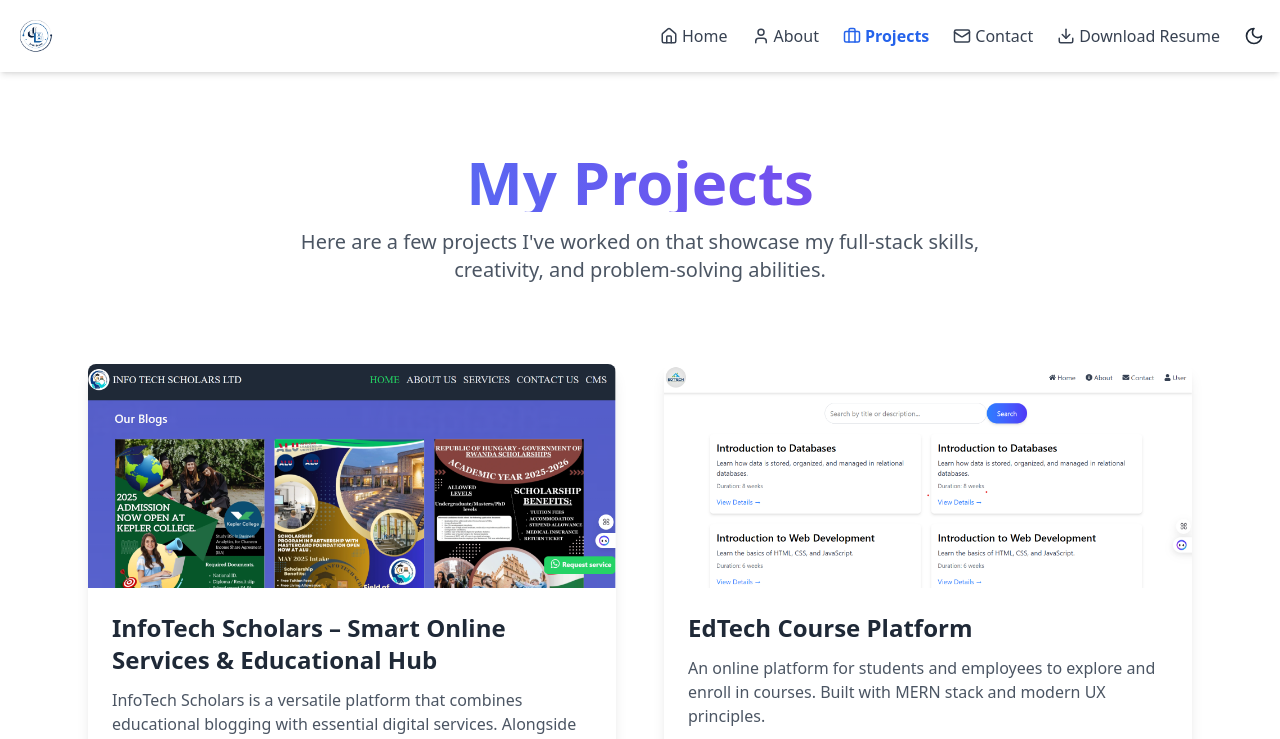
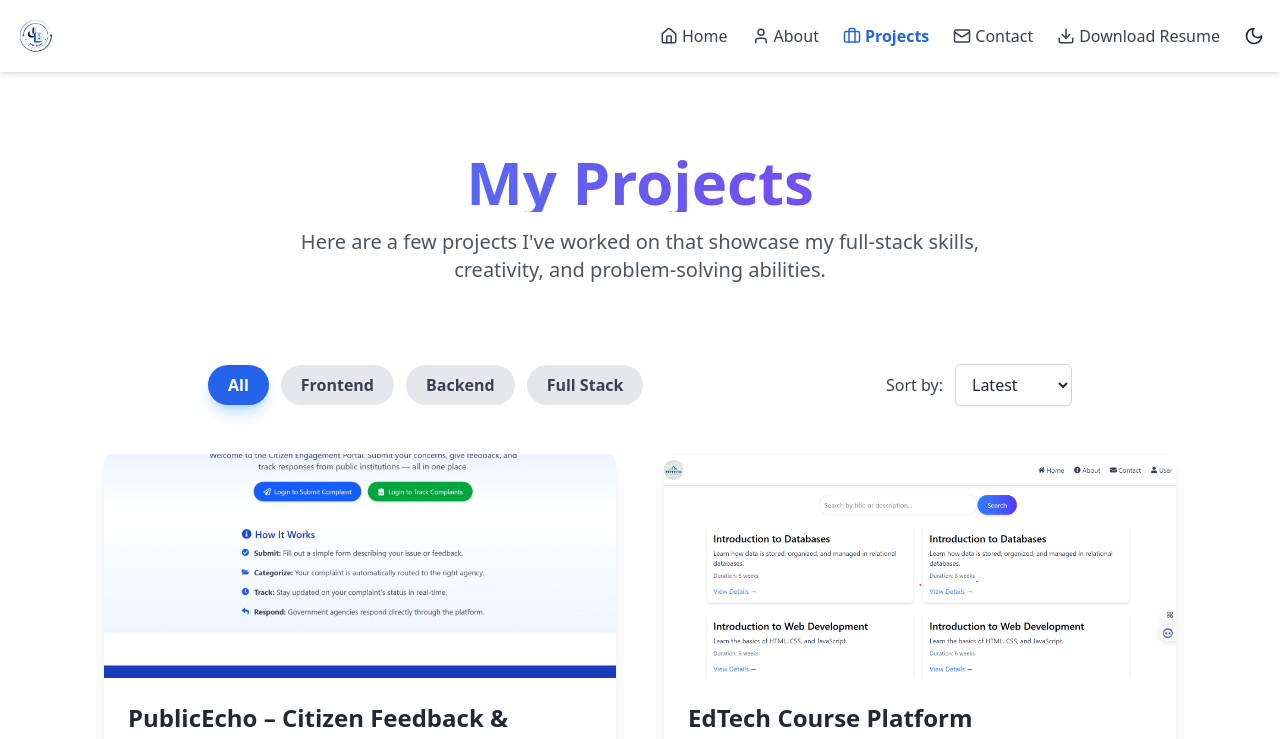
Before and after one commit to jeanboscob77/jeanbosco_dev, a Next.js app: page /projects in a window 1280 px wide. Shown: the top 739 px of the page. Built offline with nearby package versions, Linux system fonts and the light colour scheme.

Commit message:
filter and category functionality added

```diff
--- a/app/components/main/Project.tsx
+++ b/app/components/main/Project.tsx
@@ -2,47 +2,84 @@
 
 import Link from "next/link";
 import Image from "next/image";
-import "aos/dist/aos.css"; // Import AOS styles
-import AOS from "aos"; // Import AOS
-import { useEffect } from "react"; // For initializing AOS
+import "aos/dist/aos.css";
+import AOS from "aos";
+import { useEffect, useState } from "react";
+
 import InfoTech from "../../../public/Info_tech.png";
 import Edtech from "../../../public/EdTech.png";
 import PublicEcho from "../../../public/publicecho.jpeg";
+
 const projects = [
   {
     title: "InfoTech Scholars – Smart Online Services & Educational Hub",
     description:
       "InfoTech Scholars is a versatile platform that combines educational blogging with essential digital services. Alongside sharing insightful content on education and technology, it provides assistance with key online services such as visa applications, university admissions, Irembo services, and more. Our mission is to simplify access to public and academic services while promoting digital literacy.",
-    image: InfoTech, // replace with your image path
+    image: InfoTech,
     technologies: ["React", "Node.js", "Mysql", "Express", "Bootstrap"],
     link: "https://www.infotechscholars.com/",
+    category: "Full Stack",
+    createdAt: new Date("2024-09-01"),
   },
   {
     title: "EdTech Course Platform",
     description:
       "An online platform for students and employees to explore and enroll in courses. Built with MERN stack and modern UX principles.",
-    image: Edtech, // replace with your image path
+    image: Edtech,
     technologies: ["Next.js", "MongoDB", "Tailwind CSS"],
     link: "https://ed-tech-red.vercel.app",
+    category: "Full Stack",
+    createdAt: new Date("2025-05-15"),
   },
   {
     title: "PublicEcho – Citizen Feedback & Complaint Portal",
     description:
       "PublicEcho is a civic engagement platform that empowers citizens to voice their concerns and report issues directly to relevant authorities. With a clean interface and seamless experience, the system ensures that public complaints are categorized, tracked, and addressed transparently. Built to bridge the gap between the people and their leaders, PublicEcho amplifies community voices for better governance and accountability.",
-    image: PublicEcho, // replace with your image path
+    image: PublicEcho,
     technologies: ["Next.js", "MongoDB", "Tailwind CSS"],
-    link: "https://publicecho.vercel.app", // replace with your actual link
+    link: "https://publicecho.vercel.app",
+    category: "Full Stack",
+    createdAt: new Date("2025-06-01"),
   },
 ];
 
+const categories = ["All", "Frontend", "Backend", "Full Stack"];
+
+type SortOption = "latest" | "oldest" | "title-asc" | "title-desc";
+
 export default function ProjectPage() {
+  const [selectedCategory, setSelectedCategory] = useState("All");
+  const [sortOption, setSortOption] = useState<SortOption>("latest");
+
   useEffect(() => {
     AOS.init({
-      duration: 1000, // Animation duration
-      easing: "ease-in-out", // Easing function
-      once: true, // Trigger animation only once
+      duration: 900,
+      easing: "ease-in-out",
+      once: true,
     });
   }, []);
+
+  // Filter projects by category
+  const filteredProjects =
+    selectedCategory === "All"
+      ? projects
+      : projects.filter((p) => p.category === selectedCategory);
+
+  // Sort filtered projects
+  const sortedProjects = [...filteredProjects].sort((a, b) => {
+    switch (sortOption) {
+      case "latest":
+        return b.createdAt.getTime() - a.createdAt.getTime();
+      case "oldest":
+        return a.createdAt.getTime() - b.createdAt.getTime();
+      case "title-asc":
+        return a.title.localeCompare(b.title);
+      case "title-desc":
+        return b.title.localeCompare(a.title);
+      default:
+        return 0;
+    }
+  });
 
   return (
     <main className="px-6 py-20 max-w-6xl mx-auto text-gray-900 dark:text-gray-100 font-sans">
@@ -57,18 +94,69 @@
         <p
           className="text-xl max-w-3xl mx-auto text-gray-600 dark:text-gray-300"
           data-aos="fade-up"
+          data-aos-delay="100"
         >
           Here are a few projects I've worked on that showcase my full-stack
           skills, creativity, and problem-solving abilities.
         </p>
       </section>
 
+      {/* Filters & Sort Controls */}
+      <section
+        className="flex flex-col sm:flex-row justify-between items-center gap-6 mb-12 max-w-4xl mx-auto px-4"
+        data-aos="fade-up"
+        data-aos-delay="150"
+      >
+        {/* Category Filter Buttons */}
+        <div className="flex flex-wrap gap-3 justify-center sm:justify-start">
+          {categories.map((cat) => (
+            <button
+              key={cat}
+              onClick={() => setSelectedCategory(cat)}
+              className={`px-5 py-2 rounded-full text-sm sm:text-base font-semibold transition
+                ${
+                  selectedCategory === cat
+                    ? "bg-blue-600 text-white shadow-lg shadow-blue-400/40"
+                    : "bg-gray-200 text-gray-700 hover:bg-blue-100"
+                }
+              `}
+              aria-pressed={selectedCategory === cat}
+            >
+              {cat}
+            </button>
+          ))}
+        </div>
+
+        {/* Sort Dropdown */}
+        <div className="flex items-center space-x-3">
+          <label
+            htmlFor="sort"
+            className="font-medium text-gray-700 dark:text-gray-300 select-none"
+          >
+            Sort by:
+          </label>
+          <select
+            id="sort"
+            value={sortOption}
+            onChange={(e) => setSortOption(e.target.value as SortOption)}
+            className="rounded-md border border-gray-300 bg-white dark:bg-gray-700 dark:text-gray-100 py-2 px-3 text-gray-800 dark:border-gray-600 focus:border-blue-500 focus:ring-1 focus:ring-blue-500 transition shadow-sm"
+          >
+            <option value="latest">Latest</option>
+            <option value="oldest">Oldest</option>
+            <option value="title-asc">Title (A-Z)</option>
+            <option value="title-desc">Title (Z-A)</option>
+          </select>
+        </div>
+      </section>
+
       {/* Projects Grid */}
-      <section className="grid md:grid-cols-2 lg:grid-cols-2 gap-12">
-        {projects.map((project) => (
-          <div
+      <section className="grid md:grid-cols-2 gap-12 px-4 max-w-6xl mx-auto">
+        {sortedProjects.map((project) => (
+          <article
             key={project.title}
-            className="bg-white dark:bg-gray-800 rounded-lg shadow-lg transform hover:scale-105 transition-all"
+            className="bg-white dark:bg-gray-800 rounded-lg shadow-lg transform hover:scale-[1.03] transition-all"
+            data-aos="fade-up"
+            data-aos-delay="200"
           >
             <Image
               src={project.image}
@@ -76,22 +164,16 @@
               width={600}
               height={400}
               className="rounded-t-lg w-full h-56 object-cover"
+              priority
             />
             <div className="p-6">
-              <h3
-                className="text-2xl font-semibold text-gray-800 dark:text-white mb-3"
-                data-aos="fade-up"
-              >
+              <h3 className="text-2xl font-semibold text-gray-800 dark:text-white mb-3">
                 {project.title}
               </h3>
-              <p
-                className="text-gray-600 dark:text-gray-300 mb-4"
-                data-aos="fade-up"
-                data-aos-delay="50"
-              >
+              <p className="text-gray-600 dark:text-gray-300 mb-4">
                 {project.description}
               </p>
-              <div className="mt-4 flex flex-wrap gap-2">
+              <div className="flex flex-wrap gap-2">
                 {project.technologies.map((tech) => (
                   <span
                     key={tech}
@@ -105,12 +187,14 @@
                 <Link
                   href={project.link}
                   className="inline-block px-6 py-3 bg-gradient-to-r from-blue-600 to-purple-600 text-white rounded-full font-semibold shadow-lg hover:bg-blue-700 transition-all"
+                  target="_blank"
+                  rel="noopener noreferrer"
                 >
                   View Project
                 </Link>
               </div>
             </div>
-          </div>
+          </article>
         ))}
       </section>
     </main>
```
